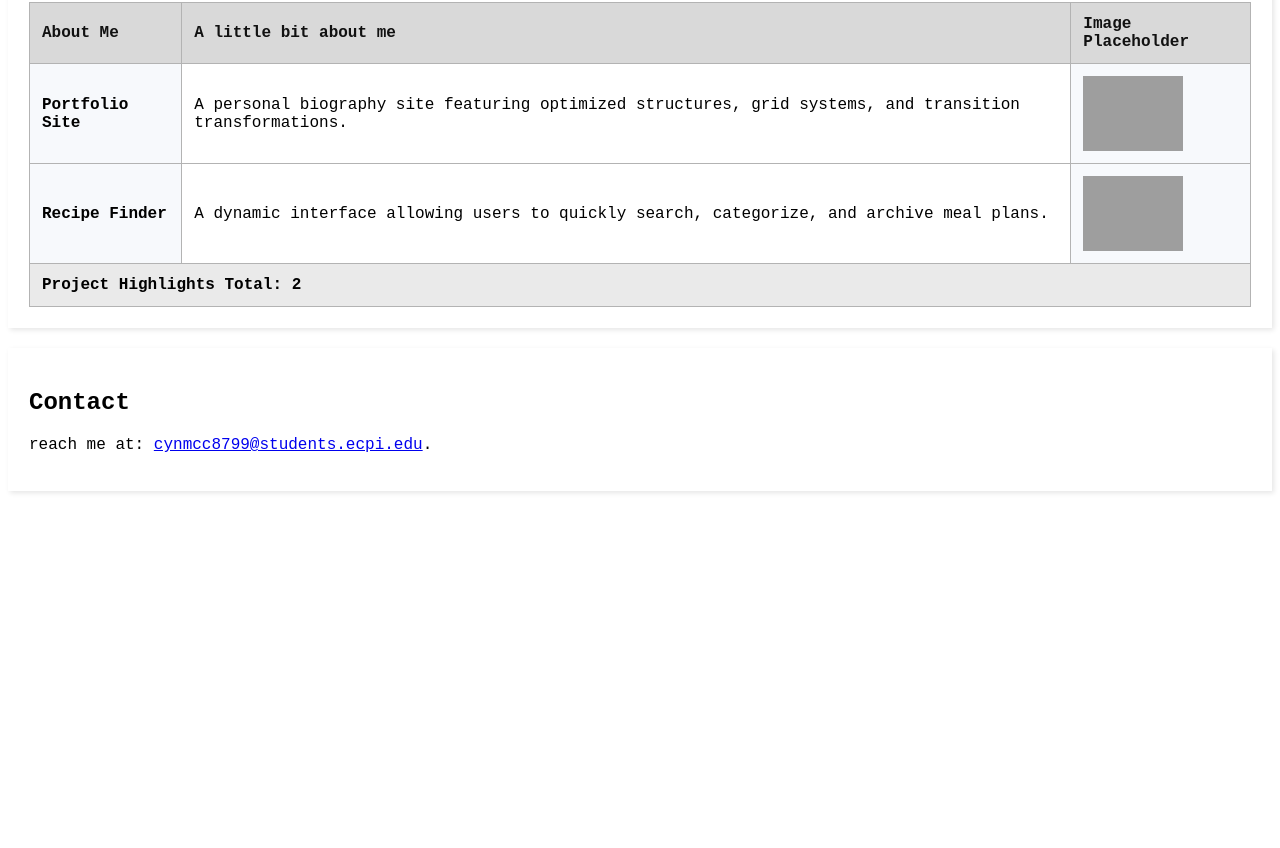
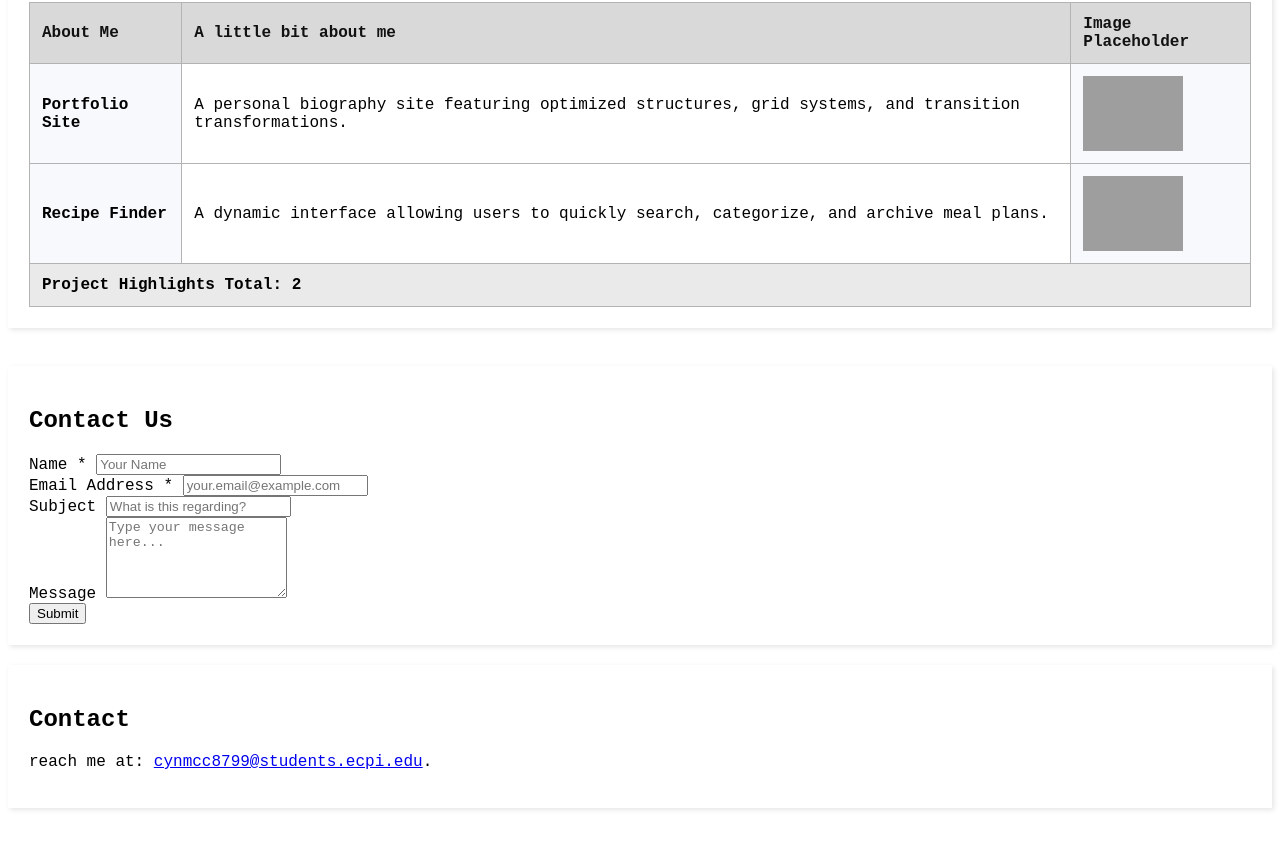
Before and after one commit to Cynmcc8799/Cynmcc8799.github.io, a plain HTML site: page Index.html in a window 1280 px wide. Shown: the part 605-1453 px from the top of the page. Before the commit the page ends 1185 px from the top, so only its background shows below. Drawn offline with Linux system fonts and the light colour scheme; grey boxes are pictures that could not be loaded.

Commit message:
Index.html

```diff
--- a/Index.html
+++ b/Index.html
@@ -69,6 +69,50 @@
             </table>
         </section>
 
+<nav class="nav-menu">
+  <a href="#home">Home</a>
+  <a href="#about">About</a>
+  <a href="#services">Services</a>
+  <a href="#contact">Contact</a>
+</nav>
+
+
+<main class="main-content">
+
+
+  <section id="contact" class="contact-section">
+    <h2>Contact Us</h2>
+
+    <form class="contact-form" action="#" method="POST">
+
+      <div class="form-group">
+        <label for="sender-name">Name *</label>
+        <input type="text" id="sender-name" name="name" required placeholder="Your Name" />
+      </div>
+
+
+      <div class="form-group">
+        <label for="sender-email">Email Address *</label>
+        <input type="email" id="sender-email" name="email" required placeholder="your.email@example.com" />
+      </div>
+
+
+      <div class="form-group">
+        <label for="msg-subject">Subject</label>
+        <input type="text" id="msg-subject" name="subject" placeholder="What is this regarding?" />
+      </div>
+
+      <div class="form-group">
+        <label for="msg-text">Message</label>
+        <textarea id="msg-text" name="message" rows="5" placeholder="Type your message here..."></textarea>
+      </div>
+
+      <button type="submit" class="submit-btn">Submit</button>
+    </form>
+  </section>
+
+</main>
+
         <section id="contact">
             <h2>Contact</h2>
             <p> reach me at: <a href="mailto:cynmcc8799@students.ecpi.edu">cynmcc8799@students.ecpi.edu</a>.</p>
```
